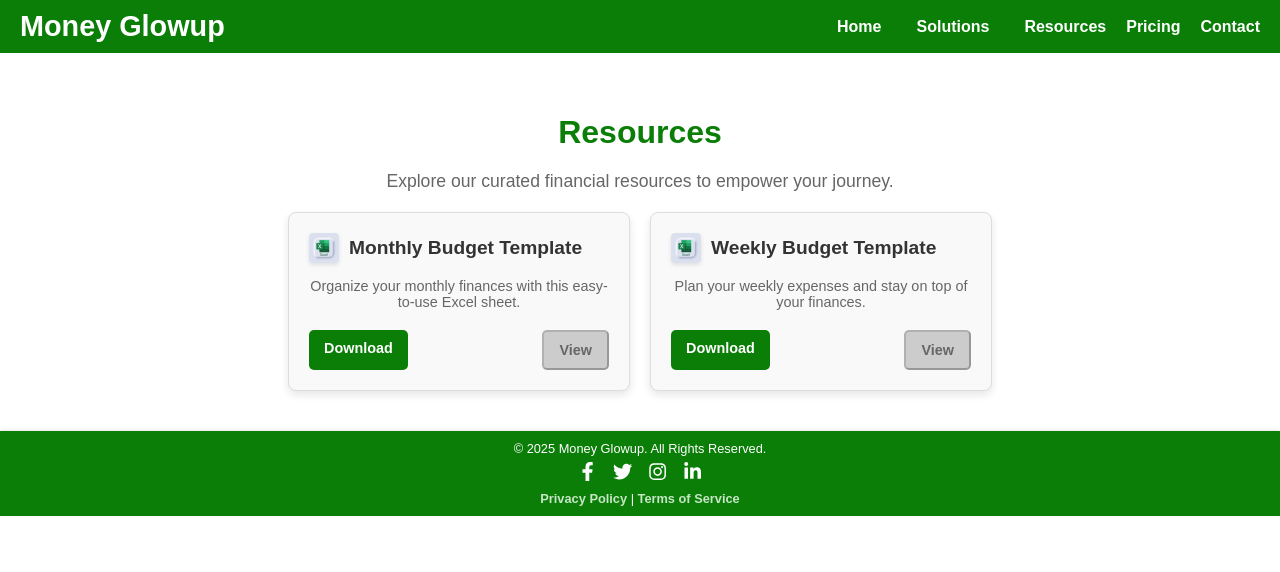
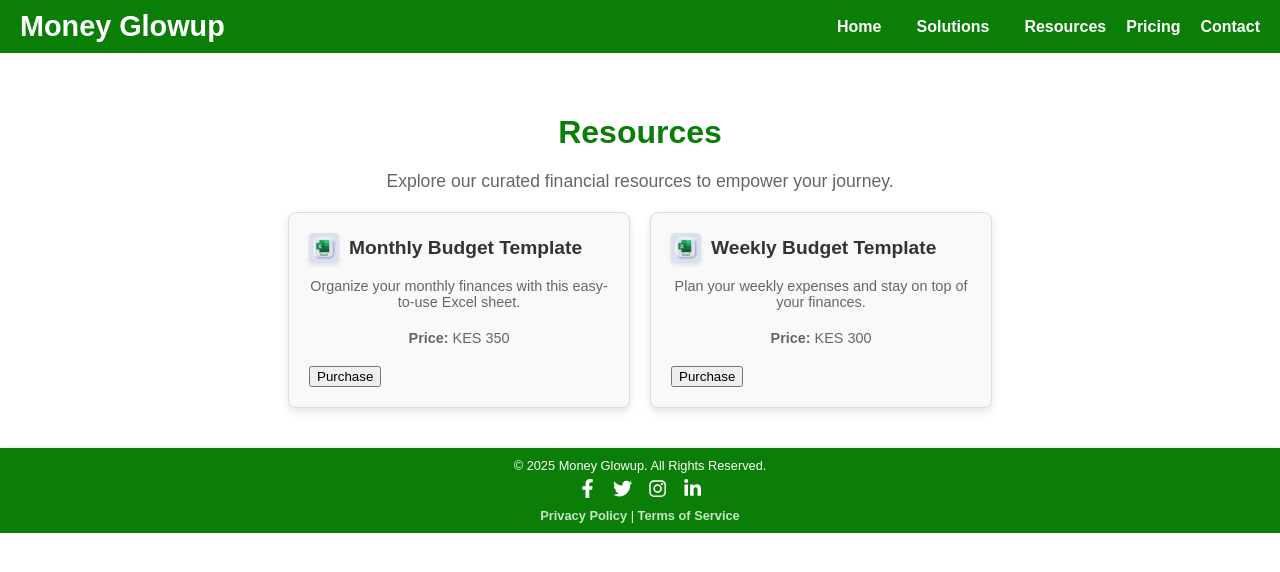
Before and after one commit to steph10920/moneyglowup, a React (Vite) app: page /resources in a window 1280 px wide. Shown: the top 572 px of the page. Built offline with nearby package versions, Linux system fonts and the light colour scheme.

Commit message:
purchase in resources added commit

```diff
--- a/package.json
+++ b/package.json
@@ -10,6 +10,7 @@
     "preview": "vite preview"
   },
   "dependencies": {
+    "axios": "^1.7.9",
     "react": "^18.3.1",
     "react-dom": "^18.3.1",
     "react-icons": "^5.4.0",
--- a/src/components/Resources.jsx
+++ b/src/components/Resources.jsx
@@ -1,56 +1,89 @@
-import React from "react";
+import React, { useState } from "react";
+import axios from "axios";
 import ExcelIcon from "../assets/images/excel-icon.png";
 import "../styles/Resources.css";
 
 const Resources = () => {
+  const [paidItems, setPaidItems] = useState([]); // Track paid items
+
+  // Handle MPESA Payment
+  const handlePayment = async (item) => {
+    const phone = prompt("Enter your MPESA phone number (e.g., 2547XXXXXXXX):");
+    if (!phone) return;
+
+    try {
+      // Send payment request to backend
+      const response = await axios.post("http://localhost:5000/api/pay", {
+        phone,
+        amount: item.price,
+        item: item.title,
+      });
+
+      if (response.data.success) {
+        alert("Payment successful! You can now download your file.");
+        setPaidItems([...paidItems, item.title]); // Mark item as paid
+      } else {
+        alert("Payment failed. Please try again.");
+      }
+    } catch (error) {
+      console.error("Payment Error:", error.message);
+      alert("Payment failed. Please try again.");
+    }
+  };
+
+  // Render the resource card
+  const renderResourceCard = (title, description, filePath, price) => {
+    const isPaid = paidItems.includes(title);
+
+    return (
+      <div className="template-card" key={title}>
+        <div className="template-header">
+          <img src={ExcelIcon} alt="Excel Icon" className="template-icon" />
+          <h3>{title}</h3>
+        </div>
+        <p>{description}</p>
+        <p>
+          <strong>Price:</strong> KES {price}
+        </p>
+        <div className="action-buttons">
+          {isPaid ? (
+            <a href={filePath} download className="download-button">
+              Download
+            </a>
+          ) : (
+            <button
+              className="purchase-button"
+              onClick={() =>
+                handlePayment({ title, price, filePath })
+              }
+            >
+              Purchase
+            </button>
+          )}
+        </div>
+      </div>
+    );
+  };
+
   return (
     <div className="resources">
       <h1>Resources</h1>
       <p>Explore our curated financial resources to empower your journey.</p>
+
+      {/* Display resources */}
       <div className="template-container">
-        {/* Monthly Budget Template */}
-        <div className="template-card">
-          <div className="template-header">
-            <img src={ExcelIcon} alt="Excel Icon" className="template-icon" />
-            <h3>Monthly Budget Template</h3>
-          </div>
-          <p>Organize your monthly finances with this easy-to-use Excel sheet.</p>
-          <div className="action-buttons">
-            <a
-              href="/files/Monthly budget.xlsx"
-              download
-              className="download-button"
-            >
-              Download
-            </a>
-            {/* Disabled View Button */}
-            <button className="view-button disabled" disabled>
-              View
-            </button>
-          </div>
-        </div>
-
-        {/* Weekly Budget Template */}
-        <div className="template-card">
-          <div className="template-header">
-            <img src={ExcelIcon} alt="Excel Icon" className="template-icon" />
-            <h3>Weekly Budget Template</h3>
-          </div>
-          <p>Plan your weekly expenses and stay on top of your finances.</p>
-          <div className="action-buttons">
-            <a
-              href="/files/Weekly Budget template.xlsx"
-              download
-              className="download-button"
-            >
-              Download
-            </a>
-            {/* Disabled View Button */}
-            <button className="view-button disabled" disabled>
-              View
-            </button>
-          </div>
-        </div>
+        {renderResourceCard(
+          "Monthly Budget Template",
+          "Organize your monthly finances with this easy-to-use Excel sheet.",
+          "/files/Monthly budget.xlsx",
+          350
+        )}
+        {renderResourceCard(
+          "Weekly Budget Template",
+          "Plan your weekly expenses and stay on top of your finances.",
+          "/files/Weekly Budget template.xlsx",
+          300
+        )}
       </div>
     </div>
   );
```
Also changed, not shown: 1 other file (tests, documents, lock files or other folders).
